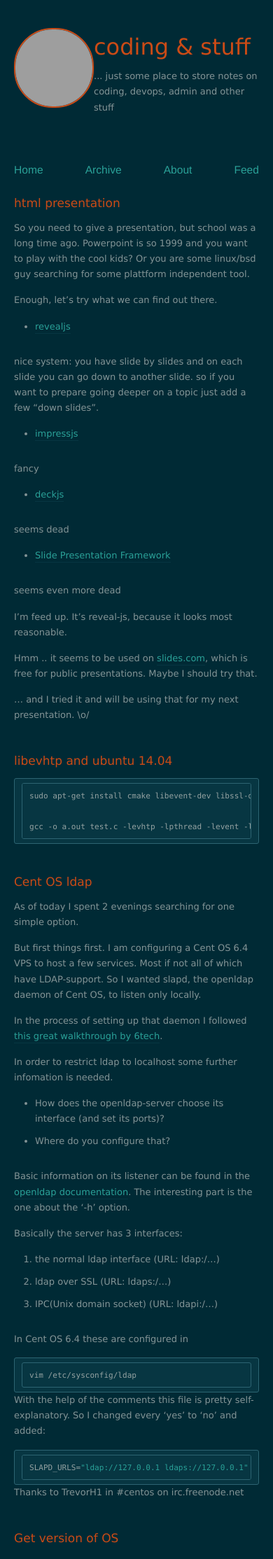
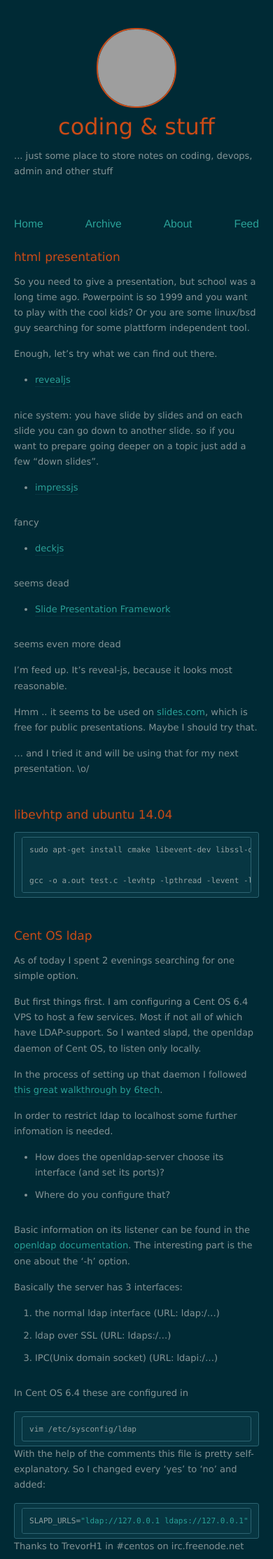
Before and after one commit to grossjonas/grossjonas.github.com, a Jekyll site: the page built from index.html, in a window 390 px wide. Shown: the top 2228 px of the page at 70% size. Built offline with Jekyll 4.4.1, drawn with Linux system fonts in a browser that asks for light colours; the list of posts is cut into pages by our own code; grey boxes are pictures that could not be loaded.

Commit message:
center image and heading on small screens

```diff
--- a/_layouts/default.html
+++ b/_layouts/default.html
@@ -15,7 +15,7 @@
       <div class="left">
         <img alt="gravatar" src="https://secure.gravatar.com/avatar/f77d91f8e6da14e2a4294bc35714ea6f?s=110&d=identicon" />
       </div>
-      <div id="right">
+      <div class="right">
         <h1><a href="/">{{ site.name }}</a></h1>
         <p>{{ site.description }}</p>
       </div>
--- a/assets/css/style.css
+++ b/assets/css/style.css
@@ -104,11 +104,13 @@ h3 {
 #page {
 	width: 700px;
 	margin: 0px auto;
+	min-width: 250px;
 }
 
 #header {
 	margin: 40px auto 50px auto;
   display: flex;
+	flex-wrap: wrap;
 }
 #header h1 {
 	font-size: 32px;
@@ -122,12 +124,14 @@ h3 {
 }
 #header .right{
   flex: 1;
+	min-width: 245px;
 }
 #header img{
   border-style: solid;
   border-width: 2px;
   border-radius: 55px;
   border-color: #cb4b16;
+	margin: 0 5px 0 0;
 }
 
 #navbar {
@@ -219,7 +223,7 @@ img.center {
 }
 
 /*** Media Queries ***/
-@media all and (max-width: 870px) {
+@media all and (max-width: 740px) {
 
 	#page, #header, #content, #footer {
 		width: inherit;
@@ -236,3 +240,27 @@ img.center {
 		margin-bottom: 15px;
 	}
 }
+
+@media all and (max-width: 420px) {
+
+	#header {
+		display: block;
+	}
+
+	#header.left {
+		position: relative;
+		flex: none;
+	}
+
+	#header img {
+		display: block;
+		float: none;
+		position: relative;
+		width: 110px;
+		margin: 0 auto;
+	}
+
+	#header h1 {
+		text-align: center;
+	}
+}
```
